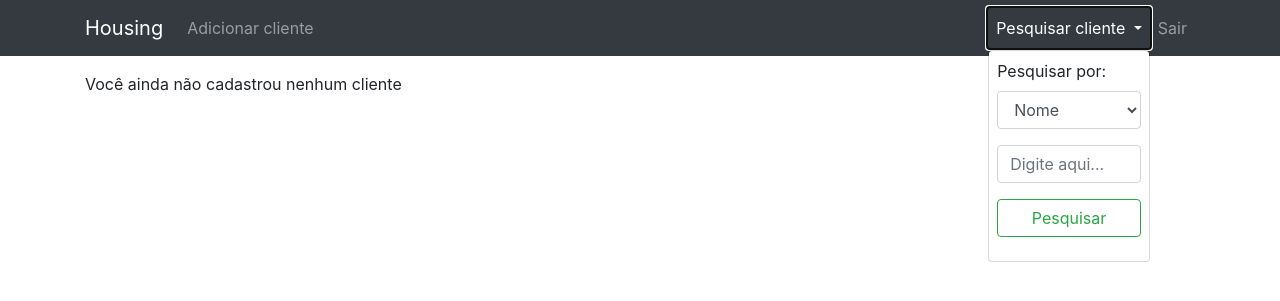
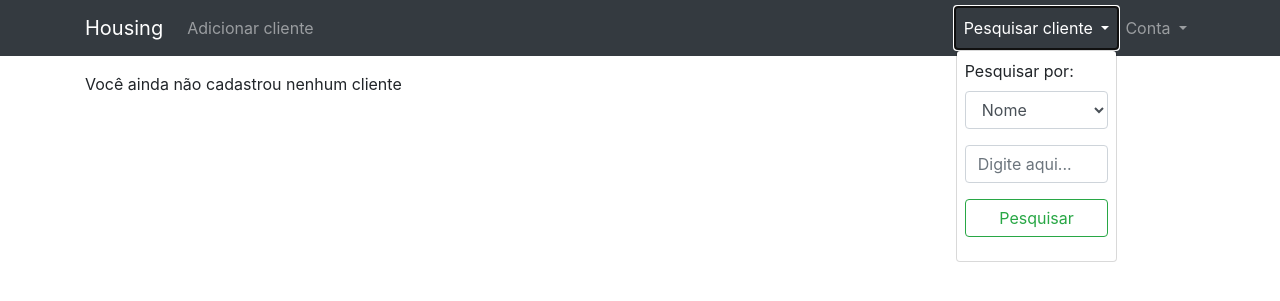
Before and after one commit to souzasmatheus/management-app, a Node server app: page / in a window 1280 px wide, after a click on "Pesquisar cliente". Shown: the top 301 px of the page. Run offline with Node 20, Linux system fonts and the light colour scheme; the visitor is signed in with stand-in values (Sample User, id 1); data that the repository does not hold is empty; some libraries are stand-ins or nearby versions.

Commit message:
Update navbar template with link to password reset page

```diff
--- a/views/partials/_navbar.handlebars
+++ b/views/partials/_navbar.handlebars
@@ -45,9 +45,20 @@
 
                     </div>
                 </li>
-                {{{checkMaster user}}}
+
+
                 <li class="nav-item dropdown">
-                    <a class="nav-link" href="/user/logout">Sair</a>
+                    <a class="nav-link dropdown-toggle" href="#" id="navbarDropdown" role="button"
+                        data-toggle="dropdown" aria-haspopup="true" aria-expanded="false">
+                        Conta
+                    </a>
+                    <div class="dropdown-menu" aria-labelledby="navbarDropdown">
+
+                        <a class="dropdown-item" href="/user/password">Mudar senha</a>
+                        <div class="dropdown-divider"></div>
+                        <a class="dropdown-item" href="/user/logout">Sair</a>
+                        {{{checkMaster user}}}
+                    </div>
                 </li>
             </ul>
             {{else}}
```
Also changed, not shown: lib/helpers.js.
